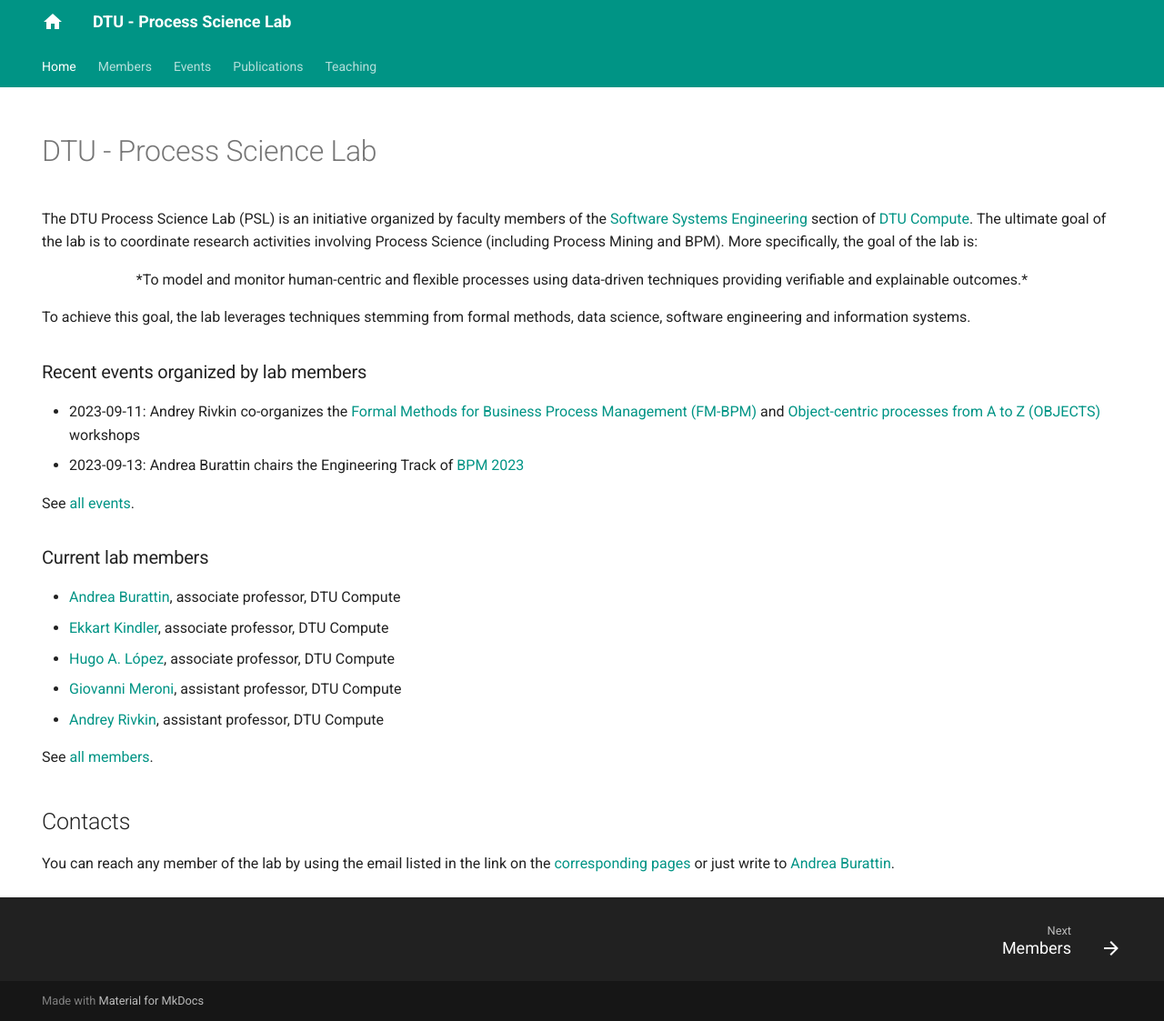
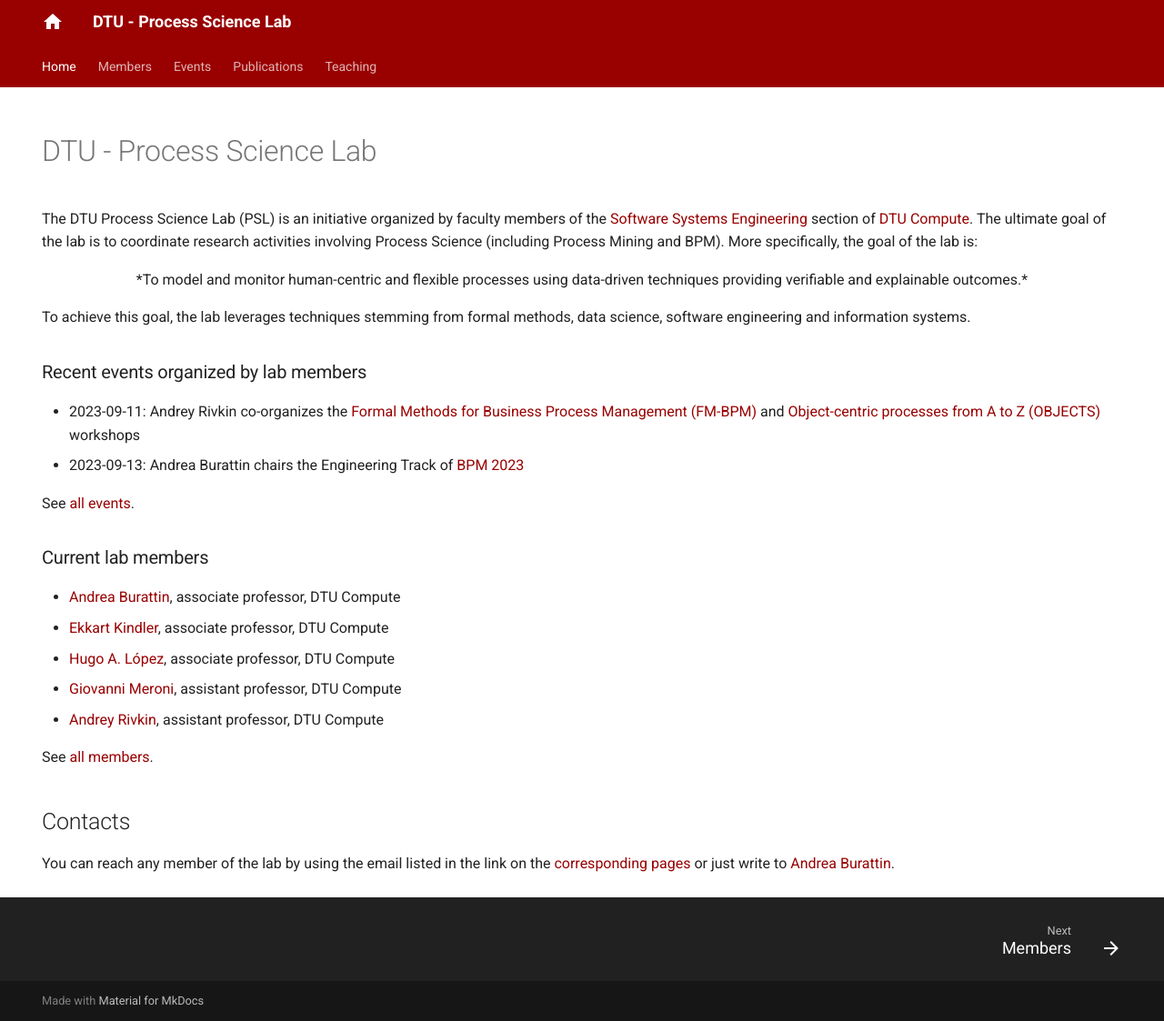
Before and after one commit to DTU-PSL/dtu-psl.github.io, an MkDocs documentation site: the page built from docs/index.md, in a window 1280 px wide and 1123 px high. Shown: the whole window at 91% size. Built offline with MkDocs 1.6.1 and Material for MkDocs 9.7.7, drawn with Linux system fonts in a browser that asks for light colours.

Commit message:
Customized colors

```diff
--- /dev/null
+++ b/docs/stylesheets/extra.css
@@ -0,0 +1,5 @@
+:root {
+  --md-primary-fg-color: #990000;
+  --md-primary-fg-color--light: #ECB7B7;
+  --md-primary-fg-color--dark: #90030C;
+}
--- a/mkdocs.yml
+++ b/mkdocs.yml
@@ -11,13 +11,16 @@
 theme:
   name: material
   palette:
-    primary: teal
+    primary: custom
   features:
     - navigation.tabs
     - toc.integrate
     - navigation.footer
   icon:
     logo: material/home
+
+extra_css:
+  - stylesheets/extra.css
 
 plugins:
   - include-markdown
```
